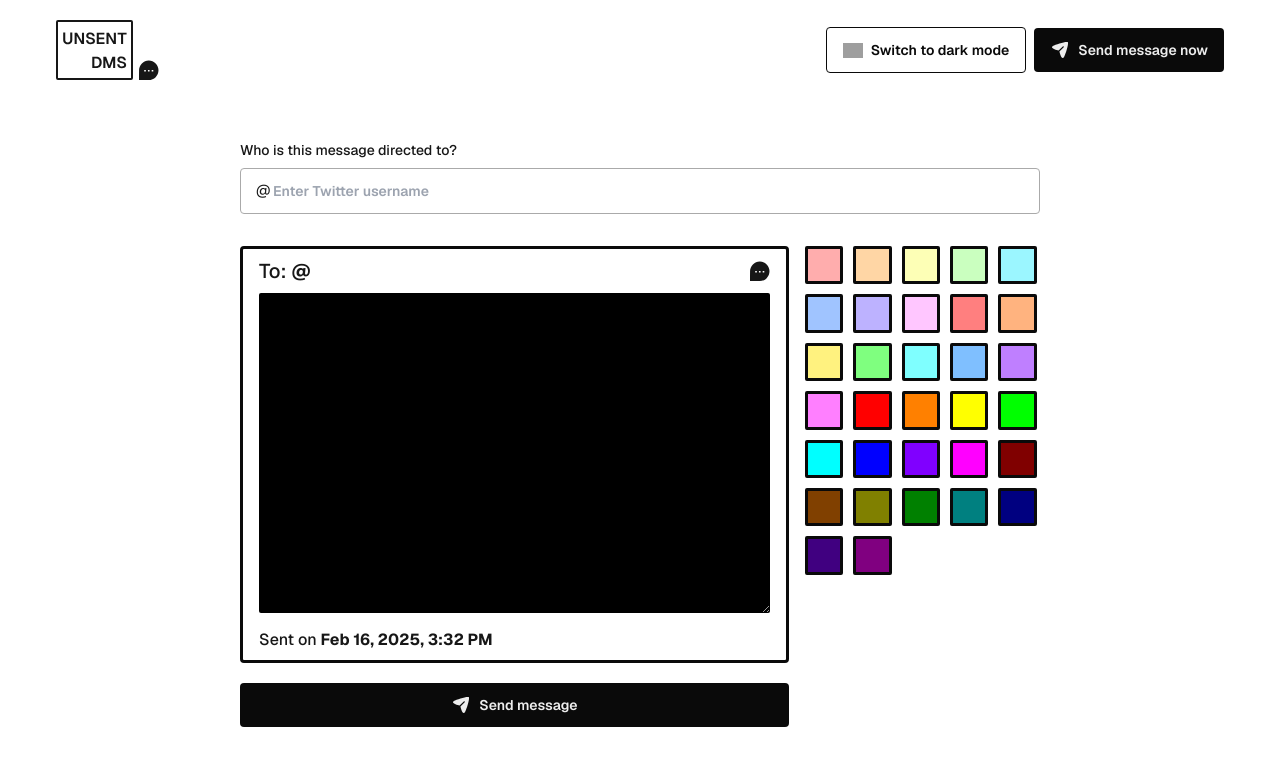
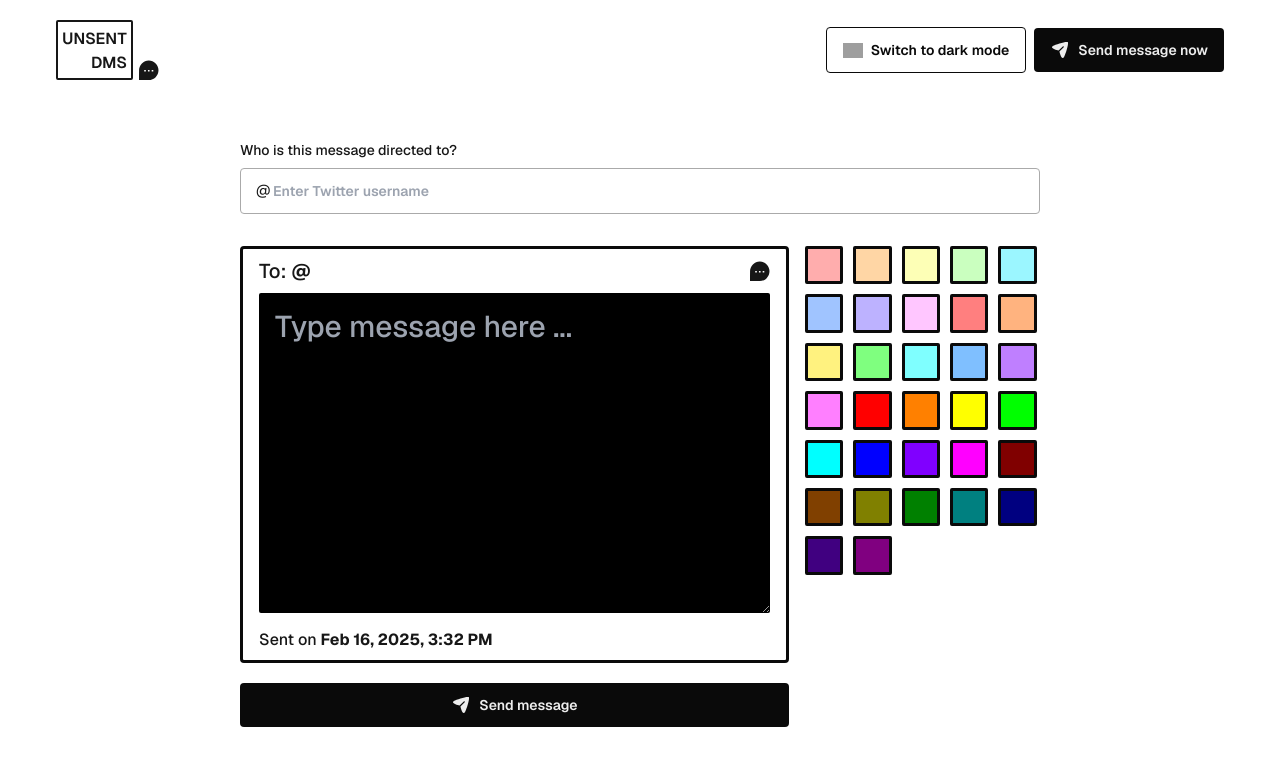
Before and after one commit to steph-crown/unsent-dms, a Next.js app: page /messages/send in a window 1280 px wide. Shown: the top 766 px of the page. Built offline with nearby package versions, Linux system fonts and the light colour scheme; no server answers; grey boxes are pictures that could not be loaded.

Commit message:
Add placeholder to message textarea

```diff
--- a/components/message.tsx
+++ b/components/message.tsx
@@ -51,6 +51,7 @@ export function Message({ message, isEditing, onChange }: Props) {
           }}
           value={message.message}
           onChange={onChange}
+          placeholder="Type message here ..."
         />
       ) : (
         <div
```
